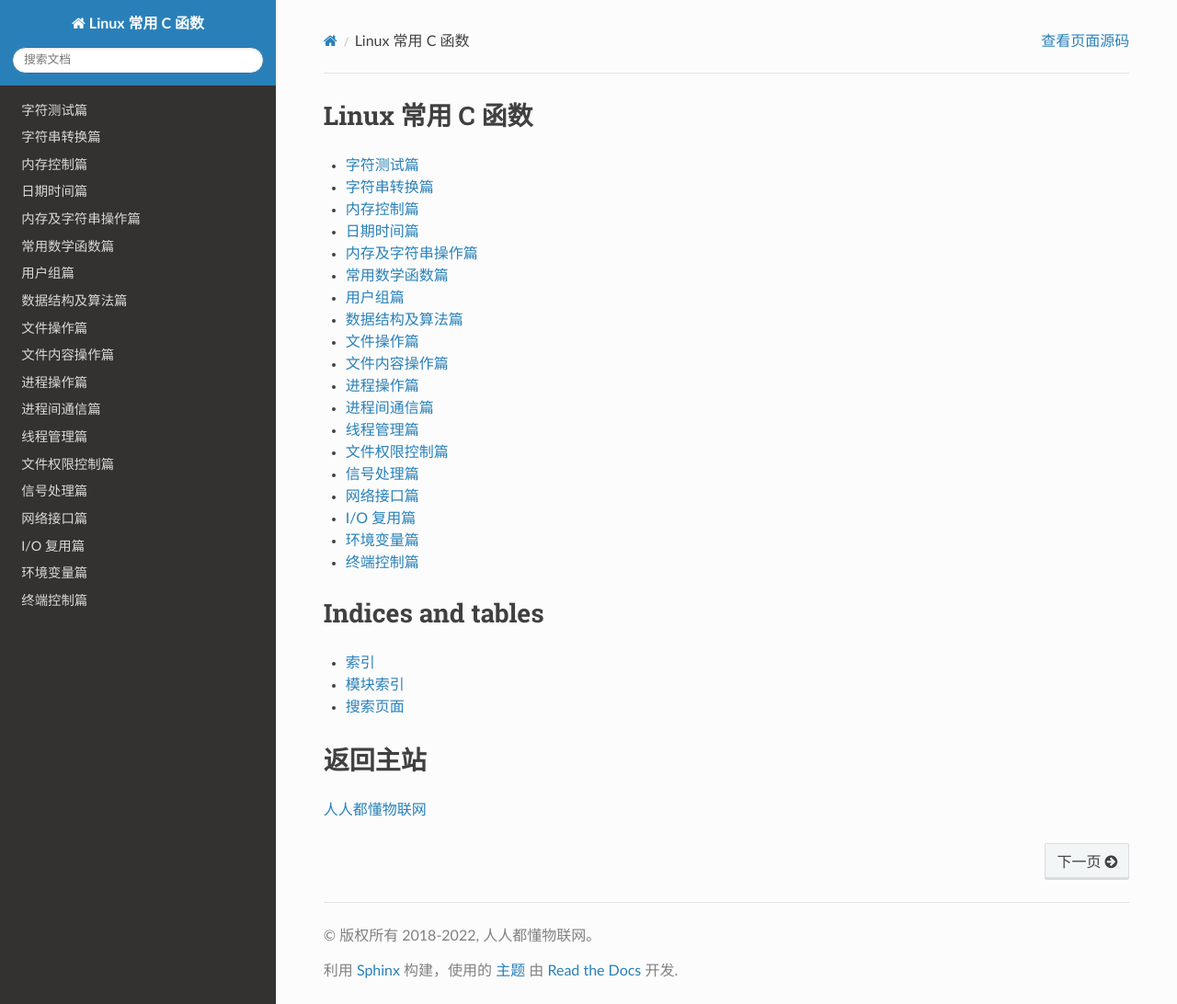
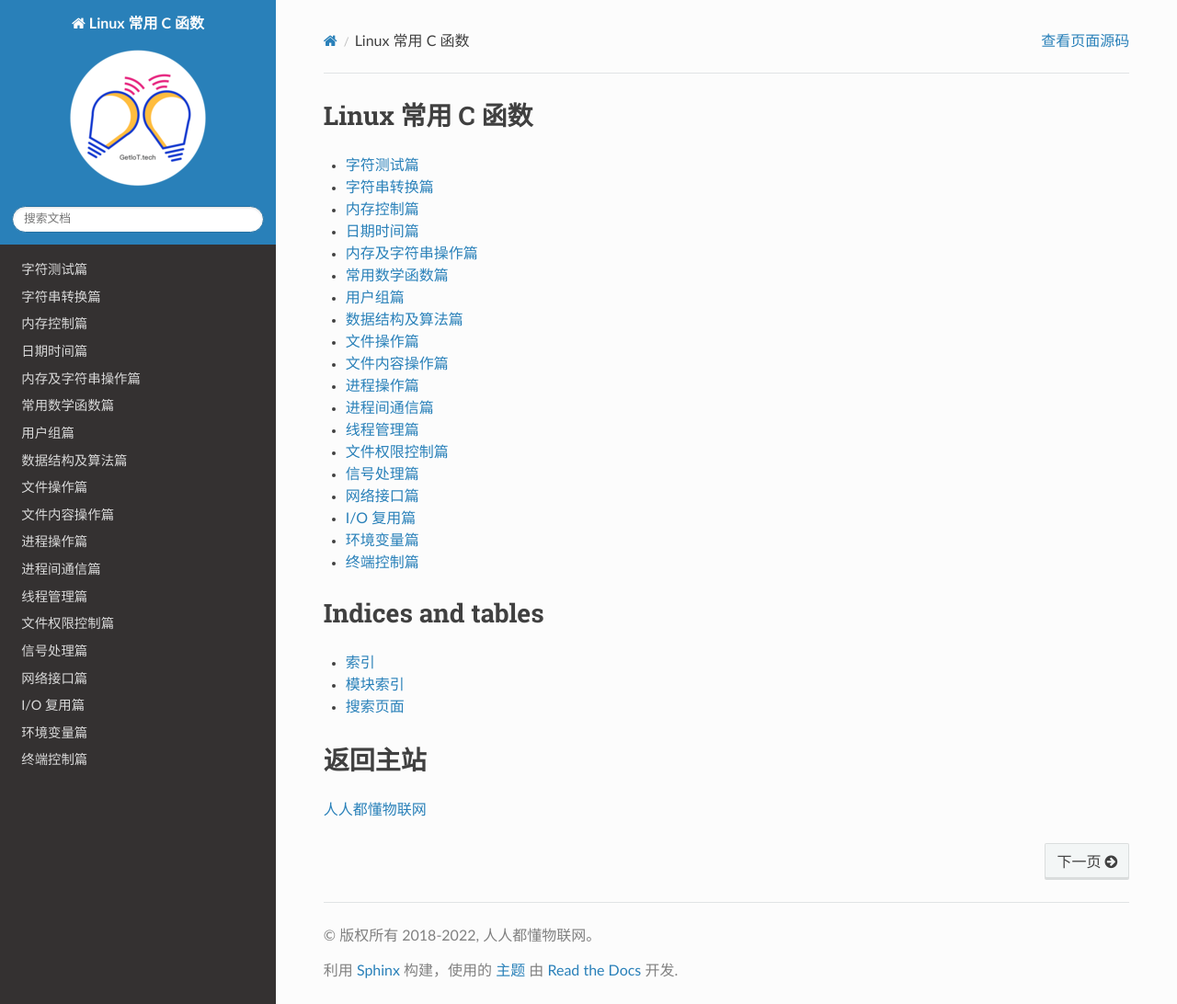
Before and after one commit to getiot/linux-c-functions, a Sphinx documentation site: the page built from source/index.rst, in a window 1280 px wide and 1092 px high. Shown: the whole window at 92% size. Built offline with Sphinx 7.4.7 and the Read the Docs theme 2.0.0, drawn with Linux system fonts in a browser that asks for light colours; comment, search, counter and statistics services are not loaded.

Commit message:
add html logo

```diff
--- a/source/conf.py
+++ b/source/conf.py
@@ -63,6 +63,9 @@ html_theme = 'sphinx_rtd_theme'
 # so a file named "default.css" will overwrite the builtin "default.css".
 html_static_path = ['_static']
 
+html_logo = '_static/images/GetIoT_Logo_150px.png'
+#html_favicon = '_static/images/GetIoT_Logo_32px.png'
+
 html_js_files = [
     'js/baidutongji.js'
 ]
```
Also changed, not shown: source/_static/images/GetIoT_Logo.png (added), source/_static/images/GetIoT_Logo_150px.png (added), source/_static/images/GetIoT_Logo_32px.png (added).
